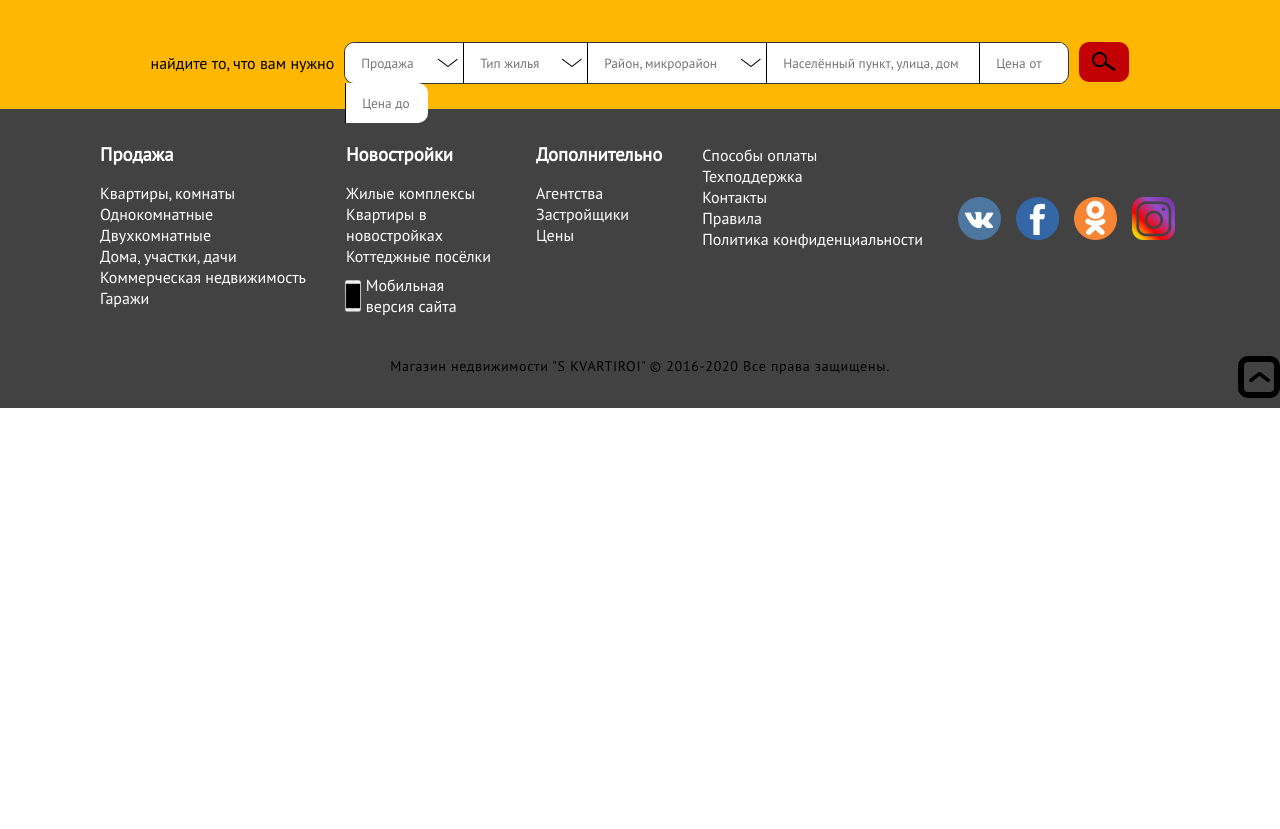
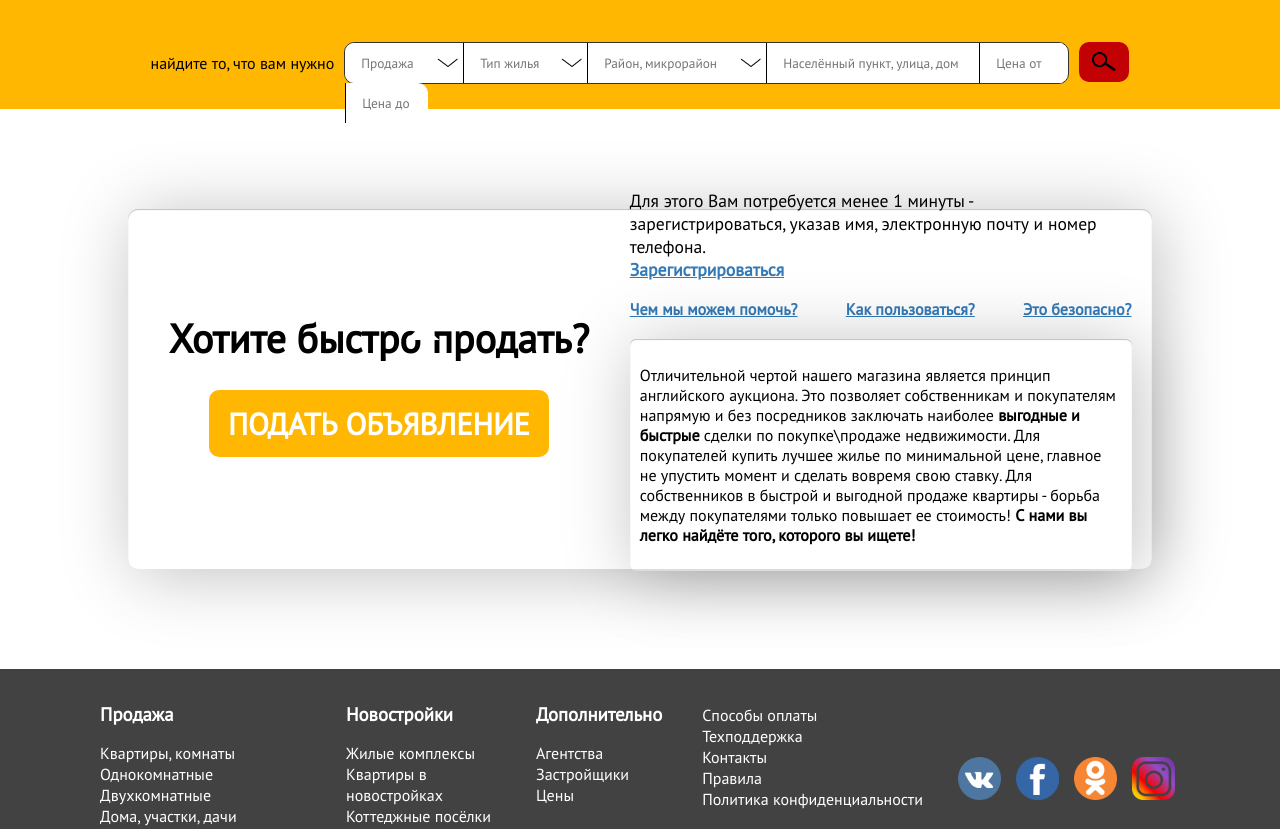
Before and after one commit to Arius06/real-estate-bids, a React (Create React App) app: page / in a window 1280 px wide. Shown: the part 740-1569 px from the top of the page. Before the commit the page ends 1148 px from the top, so only its background shows below. Built offline with nearby package versions, Linux system fonts and the light colour scheme.

Commit message:
Added the homepage infobox.

```diff
--- a/src/screens/home/Homepage.js
+++ b/src/screens/home/Homepage.js
@@ -1,8 +1,29 @@
 import './homepage.css'
 import dropDownArrow from './images/dropdown-icon.png'
+import arrowSelector from './images/arrow-selector.png'
 import Searchbar from "./components/Searchbar";
 
 const Homepage = () => {
+
+    // IN THE WORKS
+    // const infoBoxSwitcher = event => {
+    //     const selector = document.querySelector(".arrow-selector")
+    //     const links = document.querySelectorAll(".question-link")
+    //     links.forEach(item => {
+    //         item.classList.remove("clicked-question-link")
+    //     })
+    //     event.currentTarget.classList.add("clicked-question-link")
+    //     if (event.classList.contains("link-one")) {
+    //         return selector.style.right = "840px"
+    //     }
+    //     if (event.currentTarget.classList.contains("link-two")) {
+    //         return selector.style.right = "536px"
+    //     }
+    //     if (event.currentTarget.classList.contains("link-three")) {
+    //         return selector.style.right = "250px"
+    //     }
+    // }
+
     return (
         <>
             <div className="homepage-wrapper">
@@ -24,7 +45,33 @@ const Homepage = () => {
                     </div>
                 </div>
                 <p className="informative-text">найдите то, что вам нужно</p>
-                <Searchbar />
+                <Searchbar/>
+            </div>
+            <div className="main-homepage-body">
+                <div className="homepage-first-container">
+                    <div className="fast-buy-section">
+                        <h1>Хотите быстро продать?</h1>
+                        <div className="homepage-fastbuy-button"><p>ПОДАТЬ ОБЪЯВЛЕНИЕ</p></div>
+                    </div>
+                    <div className="home-buy-section-info">
+                        <div className="home-text-box">
+                            <p>Для этого Вам потребуется менее 1 минуты - зарегистрироваться, указав имя, электронную
+                                почту и номер телефона.<br/>
+                            <a href="#">Зарегистрироваться</a>
+                            </p>
+                        </div>
+                        <div className="home-question-links">
+                            <a id="question-link link-one">Чем мы можем помочь?</a>
+                            <a id="question-link link-two">Как пользоваться?</a>
+                            <a id="question-link link-three">Это безопасно?</a>
+                        </div>
+                        <img src={arrowSelector} alt="link-selector" className="arrow-selector"/>
+                        <div className="switchable-info-box">
+                            <p>Отличительной чертой нашего магазина является принцип английского аукциона.
+                                Это позволяет собственникам и покупателям напрямую и без посредников заключать наиболее <b>выгодные и быстрые</b> сделки по покупке\продаже недвижимости. Для покупателей купить лучшее жилье по минимальной цене, главное не упустить момент и сделать вовремя свою ставку. Для собственников в быстрой и выгодной продаже квартиры - борьба между покупателями только повышает ее стоимость! <b>С нами вы легко найдёте того, которого вы ищете!</b></p>
+                        </div>
+                    </div>
+                </div>
             </div>
         </>
     )
--- a/src/screens/home/homepage.css
+++ b/src/screens/home/homepage.css
@@ -62,3 +62,98 @@
 .informative-text {
     margin-right: 10px;
 }
+
+.main-homepage-body {
+    width: 100%;
+    display: flex;
+    flex-direction: column;
+    align-items: center;
+    justify-content: center;
+}
+
+.homepage-first-container {
+    display: flex;
+    width: 80%;
+    height: 360px;
+    background: #FFFFFF;
+    box-shadow: 5px 5px 70px rgba(0, 0, 0, 0.25), inset 0 1px 1px rgba(0, 0, 0, 0.25);
+    border-radius: 10px;
+    margin: 100px 100px;
+}
+
+.fast-buy-section,
+.home-buy-section-info {
+    width: 49%;
+    height: 90%;
+    display: flex;
+    flex-direction: column;
+    align-items: center;
+    justify-content: center;
+}
+
+.fast-buy-section h1 {
+    font-weight: 700;
+    font-size: 2.5rem;
+}
+
+.homepage-fastbuy-button {
+    cursor: pointer;
+    width: 340px;
+    height: 67px;
+    border-radius: 10px;
+    background: #FFB701;
+    display: flex;
+    justify-content: center;
+    align-items: center;
+}
+
+.homepage-fastbuy-button p {
+    font-weight: 700;
+    font-size: 1.9rem;
+    color: #FFFFFF;
+}
+
+.home-text-box {
+    display: flex;
+    flex-wrap: wrap;
+    align-items: flex-start;
+}
+
+.home-text-box p {
+    font-size: 1.1rem;
+}
+
+.home-text-box a,
+.home-question-links a {
+    color: #337AB7;
+    text-decoration-line: underline;
+    font-weight: 600;
+    cursor: pointer;
+}
+
+.home-question-links {
+    width: 100%;
+    display: flex;
+    justify-content: space-between;
+}
+
+.clicked-question-link {
+    color: #FFB701;
+    text-decoration-line: underline;
+    font-weight: 600;
+}
+
+.switchable-info-box {
+    border-radius: 6px;
+    box-shadow: 5px 5px 70px rgba(0, 0, 0, 0.25), inset 0 1px 1px rgba(0, 0, 0, 0.25);
+    padding: 10px;
+    margin-top: 20px;
+}
+
+.arrow-selector {
+    position: absolute;
+    bottom: -280px;
+    right: 840px;
+    /*right: 536px; position 2*/
+    /*right: 250px; position 3*/
+}
```
Also changed, not shown: src/screens/home/images/arrow-selector.png (added).
